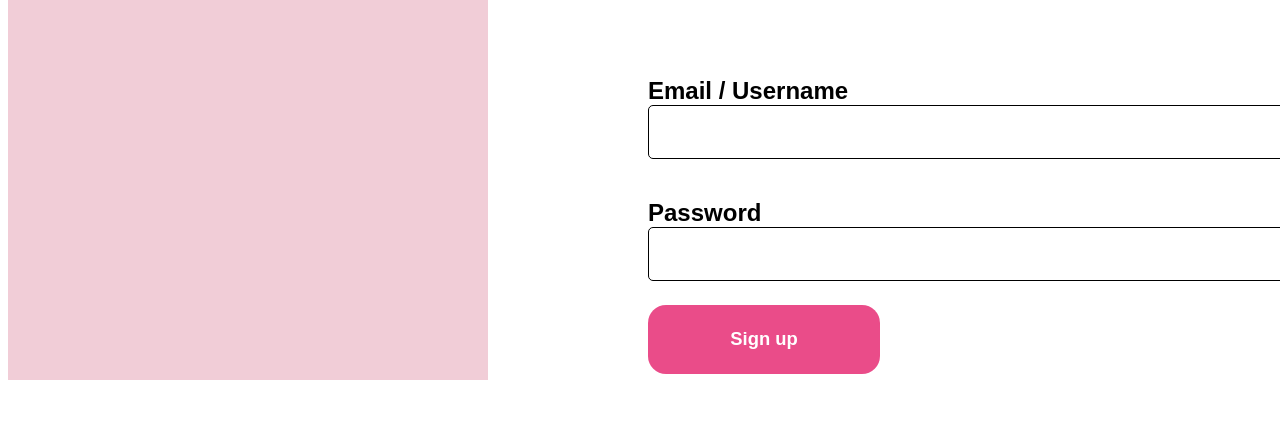
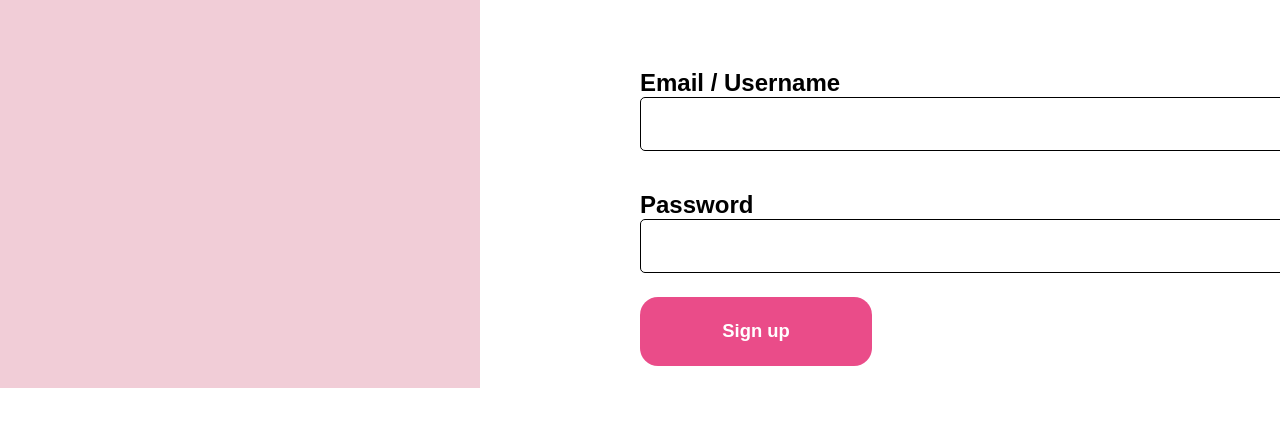
Before and after one commit to sazisblu/Formfordribble, a plain HTML site: page index.html in a window 1280 px wide. Shown: the part 412-836 px from the top of the page. Drawn offline with Linux system fonts and the light colour scheme.

Commit message:
margin fix

```diff
--- a/form.css
+++ b/form.css
@@ -1,3 +1,9 @@
+*
+{
+    margin: 0;
+    padding: 0;
+}
+
 body
 {
     font-family: sans-serif;
```
